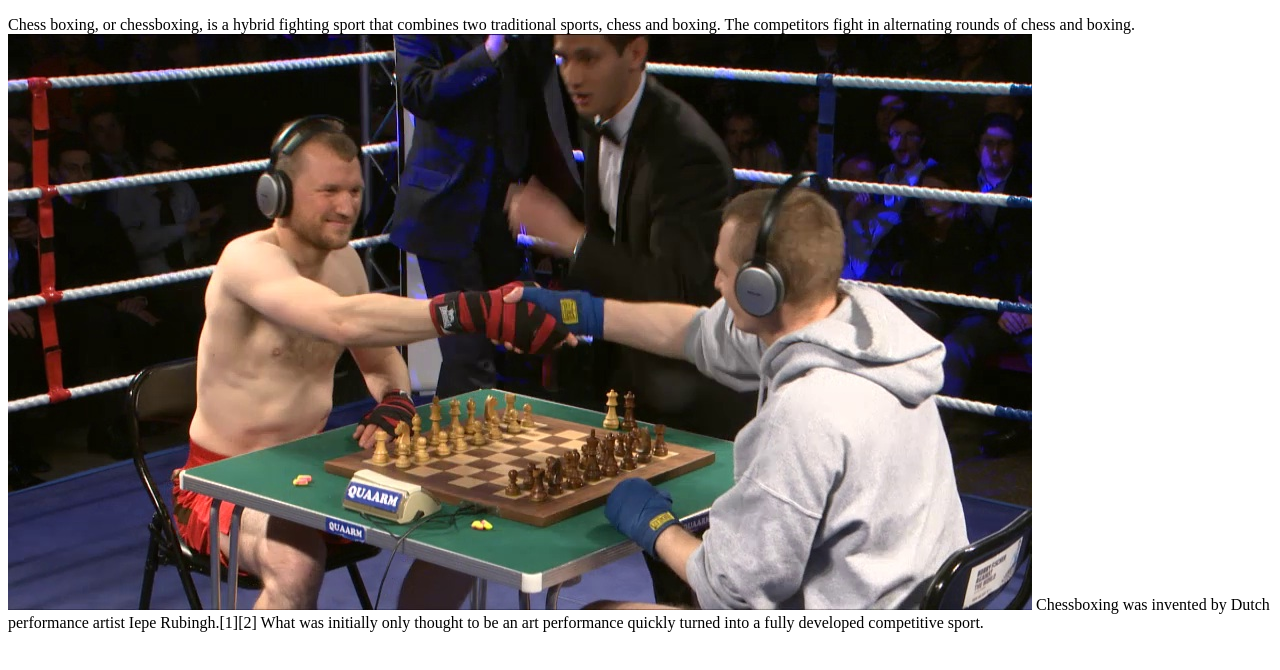
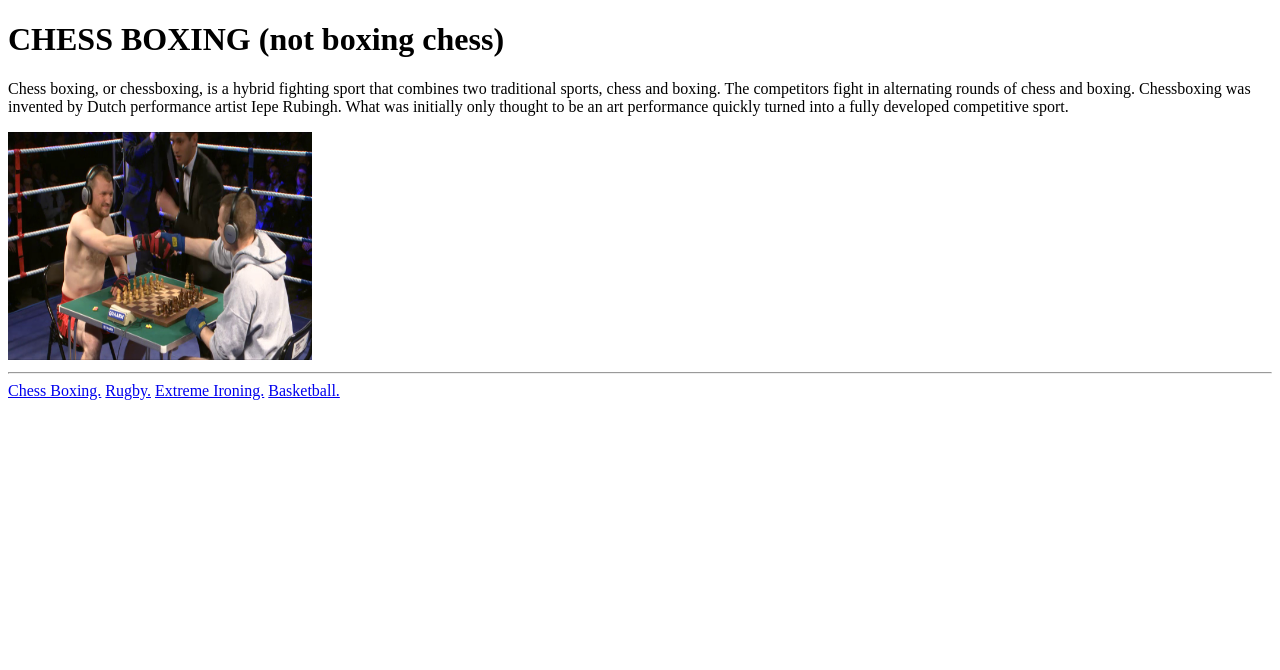
Before and after one commit to walkerl0499/Kyle-s-cool-kids, a plain HTML site: page fileA.html in a window 1280 px wide. Drawn offline with Linux system fonts and the light colour scheme.

Commit message:
now im done fo sho

```diff
--- a/fileA.html
+++ b/fileA.html
@@ -5,9 +5,19 @@
 <title>Chess Boxing</title>
 </head>
 <body>
+<h1>CHESS BOXING (not boxing chess)</h1>
 <p>Chess boxing, or chessboxing, is a hybrid fighting sport that combines two traditional sports, chess and boxing.
 The competitors fight in alternating rounds of chess and boxing.
-<img src="chess-Boxing-6.jpg">
-Chessboxing was invented by Dutch performance artist Iepe Rubingh.[1][2] What was initially only thought to be an art performance quickly turned into a fully developed competitive sport.</p>
+Chessboxing was invented by Dutch performance artist Iepe Rubingh. What was initially only thought to be an art performance quickly turned into a fully developed competitive sport.</p>
+<img src="chess-Boxing-6.jpg" style="width:304px;height:228px;">
+<hr>
+<a href="fileA.html">Chess Boxing.</a>
+
+<a href="fileB.html">Rugby.</a>
+
+<a href="fileC.html">Extreme Ironing.</a>
+
+<a href="fileD.html">Basketball.</a>
+
 </body>
 </html>
```
Also changed, not shown: index.html (+9 -4 lines).
